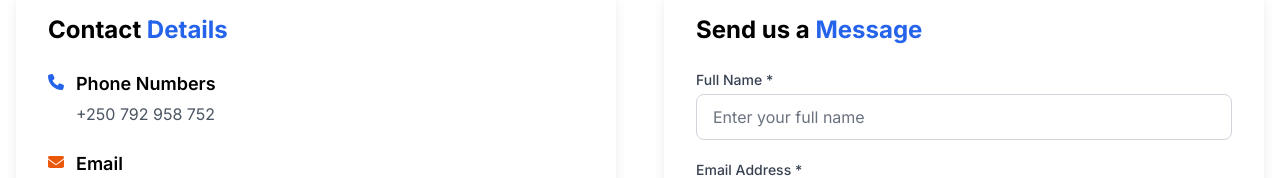
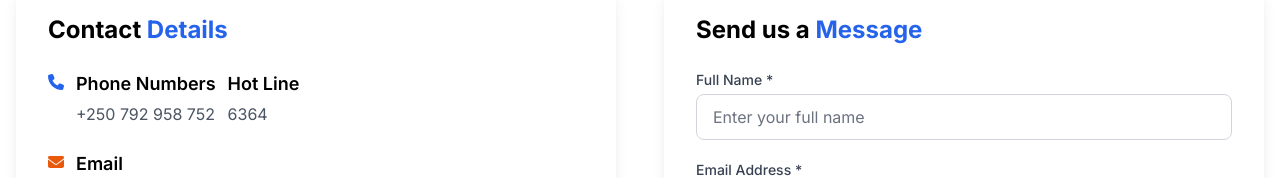
Before and after one commit to OSISolns/kimu-multiservices, a Next.js app: page /contact in a window 1280 px wide. Shown: the part 338-516 px from the top of the page. Built offline with nearby package versions, Linux system fonts and the light colour scheme.

Commit message:
Update page.tsx

```diff
--- a/src/app/contact/page.tsx
+++ b/src/app/contact/page.tsx
@@ -163,6 +163,10 @@ export default function Contact() {
                     <div>
                       <h3 className="text-lg font-semibold mb-1">Phone Numbers</h3>
                       <p className="text-gray-600">+250 792 958 752</p>
+                    </div>
+                       <div>
+                      <h3 className="text-lg font-semibold mb-1">Hot Line</h3>
+                      <p className="text-gray-600">6364</p>
                     </div>
                   </div>
                   <div className="flex items-start space-x-3">
```
